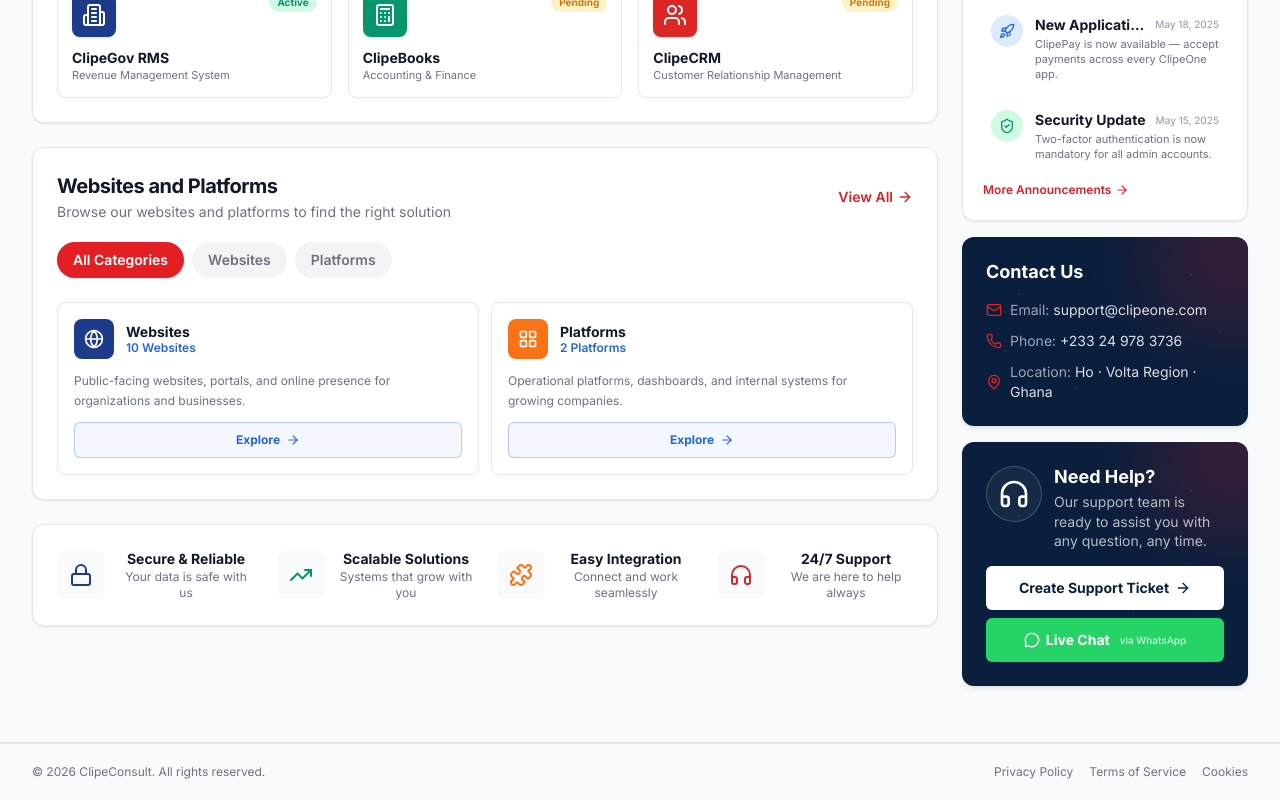
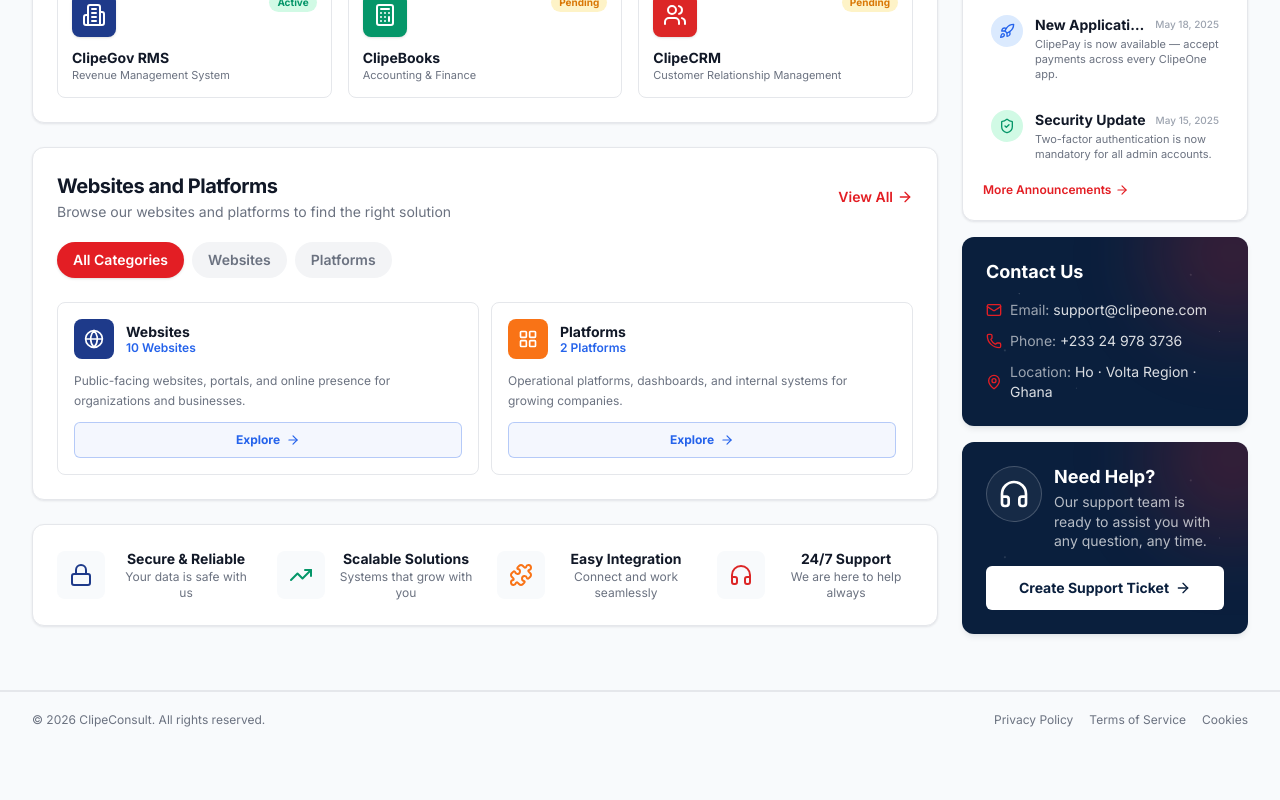
Before and after one commit to lilromeo2290/clipeone_platform, a Next.js app: page / in a window 1280 px wide. Shown: the part 935-1735 px from the top of the page. After the commit the page ends 1683 px from the top, so only its background shows below. Built offline with nearby package versions, Linux system fonts and the light colour scheme; no server answers.

Commit message:
auto: 2026-09-04 02:27:50 — M  src/components/clipeone/sidebar.tsx|

```diff
--- a/src/components/clipeone/sidebar.tsx
+++ b/src/components/clipeone/sidebar.tsx
@@ -215,35 +215,16 @@ function NeedHelpCard({
           </li>
         </ul>
       ) : (
-        <div className="relative mt-4 flex flex-col gap-2">
         <button
           type="button"
           onClick={onButtonClick}
-            className={`inline-flex w-full items-center justify-center gap-1.5 rounded-md bg-white font-bold text-[#0a1f3d] transition-colors hover:bg-[#f3f4f6] ${
+          className={`relative mt-4 inline-flex w-full items-center justify-center gap-1.5 rounded-md bg-white font-bold text-[#0a1f3d] transition-colors hover:bg-[#f3f4f6] ${
             tall ? "min-h-11 px-4 text-sm" : "min-h-9 px-3 text-xs"
           }`}
         >
           Create Support Ticket
           <ArrowRight className={tall ? "h-4 w-4" : "h-3.5 w-3.5"} />
         </button>
-          <button
-            type="button"
-            onClick={openLiveChat}
-            className={`inline-flex w-full items-center justify-center gap-1.5 rounded-md bg-[#25D366] font-bold text-white transition-colors hover:bg-[#1ebe57] ${
-              tall ? "min-h-11 px-4 text-sm" : "min-h-9 px-3 text-xs"
-            }`}
-          >
-            <MessageCircle className={tall ? "h-4 w-4" : "h-3.5 w-3.5"} />
-            Live Chat
-            <span
-              className={`ml-1 font-medium text-white/80 ${
-                tall ? "text-[10px]" : "text-[9px]"
-              }`}
-            >
-              via WhatsApp
-            </span>
-          </button>
-        </div>
       )}
     </div>
   );
```
Lines whose indentation alone changed are shown as unchanged.
